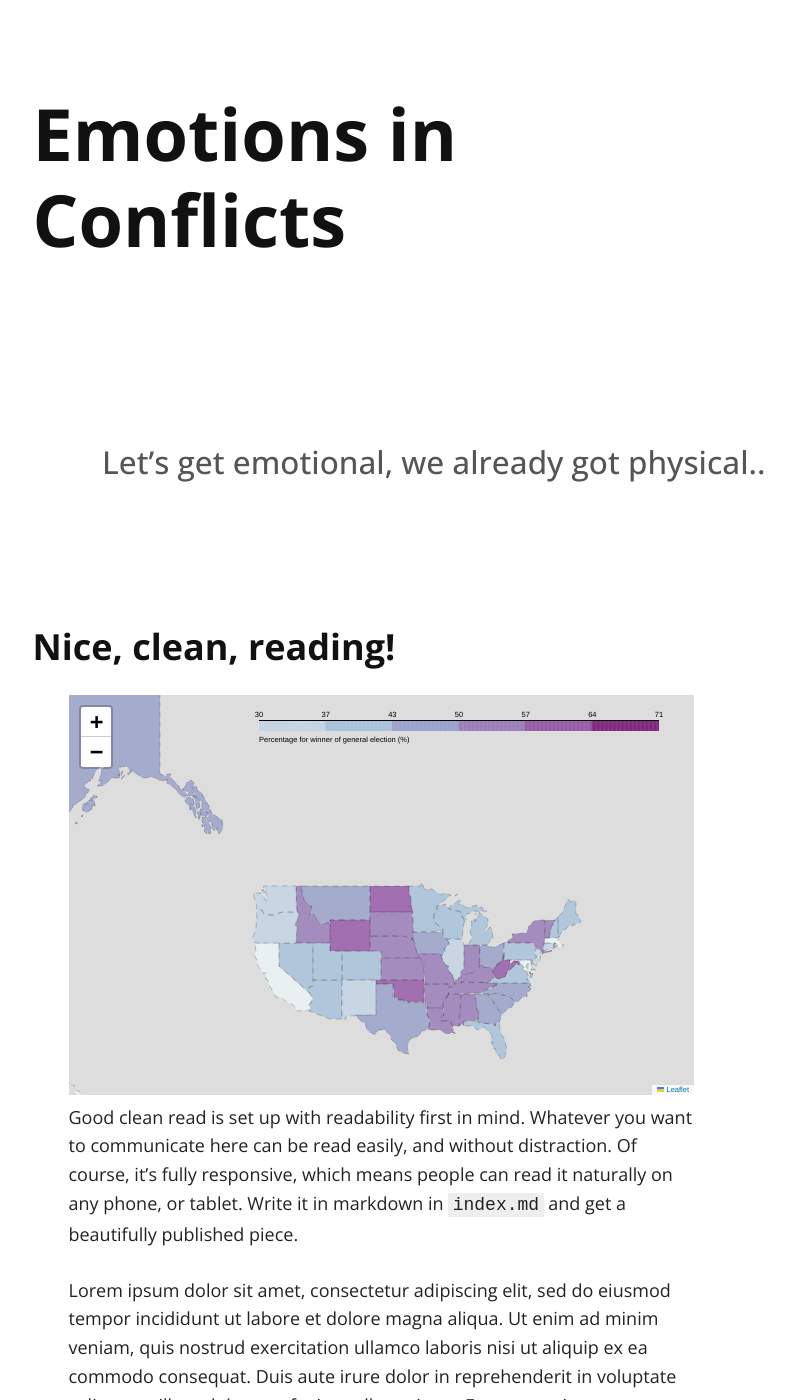
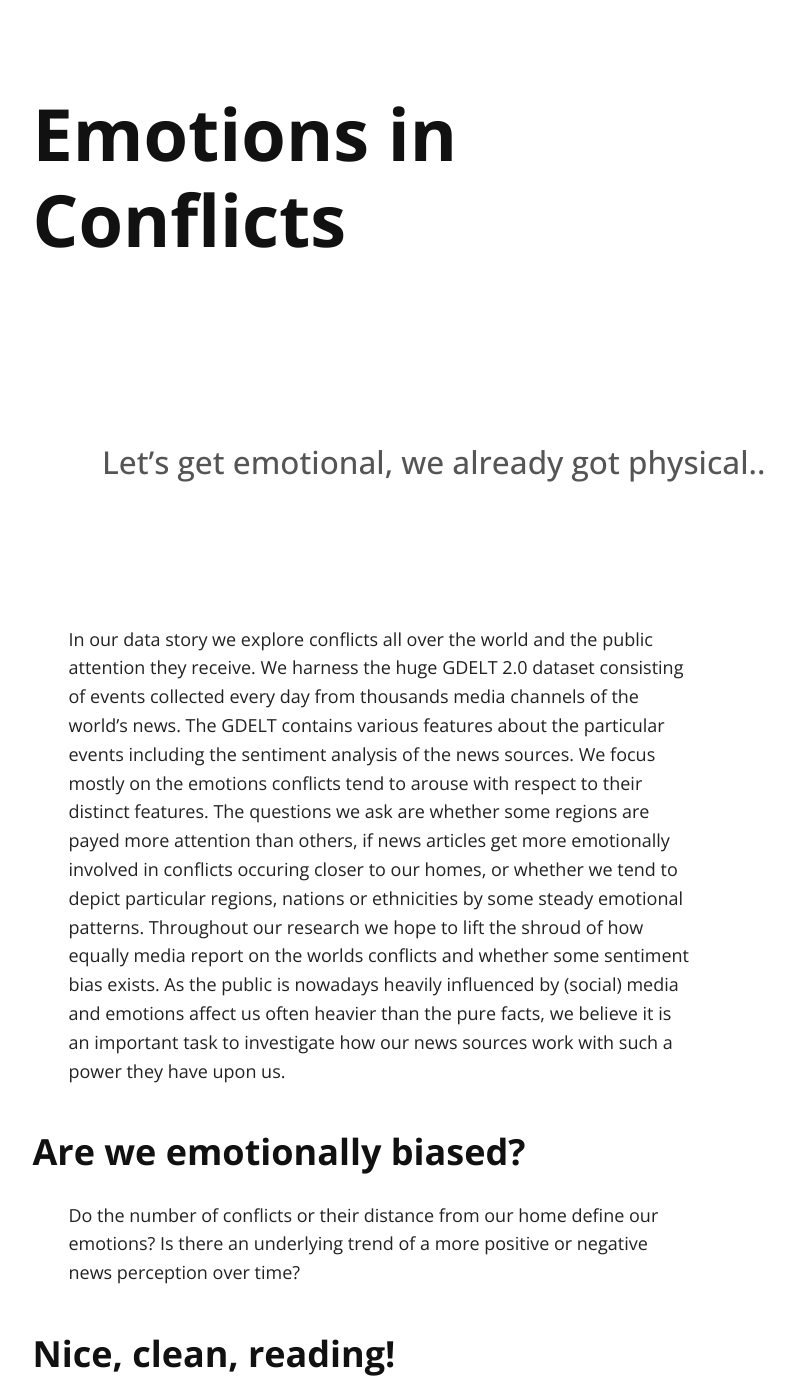
Before and after one commit to marycate/Matterhorn-ADA.github.io, a Jekyll site: the page built from index.md, in a window 1280 px wide and 1400 px high. Shown: the whole window, without its empty margins (259-1054 px from the left). Built offline with Jekyll 4.4.1, drawn with Linux system fonts in a browser that asks for light colours; nearby versions of some CDN libraries; a script that is not in the unit is left out; our own code applies the rules of GitHub Pages for plain Markdown files.

Commit message:
Update index.md

```diff
--- a/index.md
+++ b/index.md
@@ -3,6 +3,11 @@ layout: default
 ---
 
 ## Let's get emotional, we already got physical..
+
+In our data story we explore conflicts all over the world and the public attention they receive. We harness the huge GDELT 2.0 dataset consisting of events collected every day from thousands media channels of the world's news. The GDELT contains various features about the particular events including the sentiment analysis of the news sources. We focus mostly on the emotions conflicts tend to arouse with respect to their distinct features. The questions we ask are whether some regions are payed more attention than others, if news articles get more emotionally involved in conflicts occuring closer to our homes, or whether we tend to depict particular regions, nations or ethnicities by some steady emotional patterns. Throughout our research we hope to lift the shroud of how equally media report on the worlds conflicts and whether some sentiment bias exists. As the public is nowadays heavily influenced by (social) media and emotions affect us often heavier than the pure facts, we believe it is an important task to investigate how our news sources work with such a power they have upon us.
+
+### Are we emotionally biased?
+Do the number of conflicts or their distance from our home define our emotions? Is there an underlying trend of a more positive or negative news perception over time?
 
 ### Nice, clean, reading!
 
```
